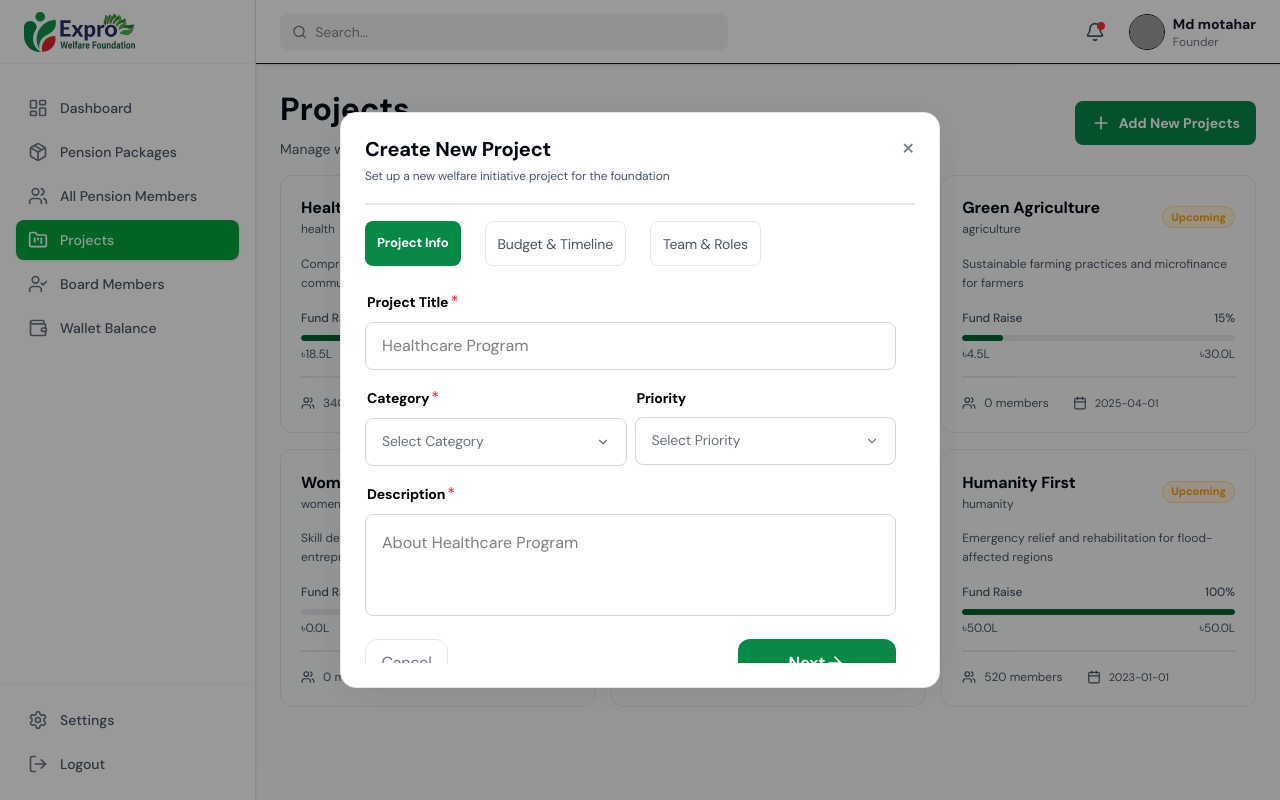
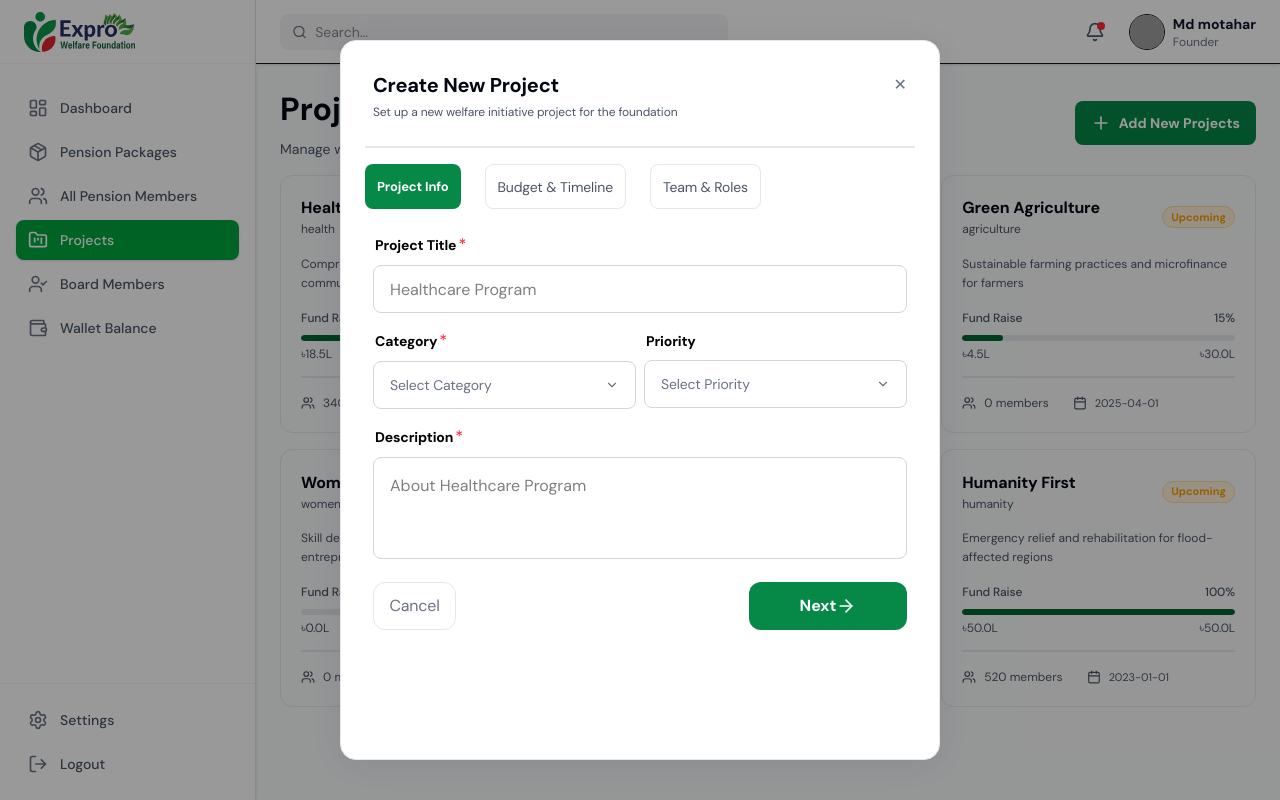
Before and after one commit to niduslab/Expro-Frontend, a Next.js app: page /admin/projects in a window 1280 px wide. Both pictures are taken after a click on the button "Add New Projects". Built offline with nearby package versions, Linux system fonts and the light colour scheme; grey boxes are pictures that could not be loaded; a web font is replaced by a local one.

Commit message:
fixed modal's height issue

```diff
--- a/app/(auth)/admin/projects/new-project-modal.tsx
+++ b/app/(auth)/admin/projects/new-project-modal.tsx
@@ -43,9 +43,9 @@ export default function NewProjectModal({
 
   return (
     <div className="fixed inset-0 z-50 flex items-center justify-center bg-black/40">
-      <div className="flex flex-col w-[600px] h-auto p-6 bg-white rounded-2xl border border-[#E5E7EB] shadow-[0px_4px_40px_0px_#00000014] text-black relative">
+      <div className="flex flex-col w-[600px] h-[90vh] p-6 bg-white rounded-2xl border border-[#E5E7EB] shadow-[0px_4px_40px_0px_#00000014] text-black relative">
         {/* Header */}
-        <div className="flex flex-col gap-[6px]">
+        <div className="p-2 flex flex-col gap-[6px] ">
           <div className="flex justify-between items-center">
             <p className="text-[#030712] font-semibold text-[20px] leading-[120%] tracking-[-0.01em]">
               Create New Project
@@ -100,7 +100,7 @@ export default function NewProjectModal({
           </div>
 
           {/* Content */}
-          <div className=" max-h-[60vh]">{renderTabContent()}</div>
+          <div className="flex-1 overflow-y-auto p-2">{renderTabContent()}</div>
         </div>
       </div>
     </div>
--- a/app/(auth)/admin/projects/project-budget-timeline.tsx
+++ b/app/(auth)/admin/projects/project-budget-timeline.tsx
@@ -13,7 +13,7 @@ export default function ProjectBudgetTimeline({
 }: NewProjectModalProps) {
   return (
     <>
-      <div className="flex flex-col relative top-[24px] w-[531px]  gap-[16px]">
+      <div className="flex flex-col relative pt-4 w-full gap-[16px]">
         <div className="flex gap-2 w-full">
           <div className="relative w-1/2">
             <div className="  justify-between w-full">
--- a/app/(auth)/admin/projects/project-info.tsx
+++ b/app/(auth)/admin/projects/project-info.tsx
@@ -16,7 +16,7 @@ export default function ProjectInfo({
 }: NewProjectModalProps) {
   return (
     <>
-      <div className="flex flex-col relative top-[24px] w-[531px]  gap-[16px]">
+      <div className="flex flex-col relative pt-4 gap-[16px]">
         <div className=" justify-between">
           <div className="pb-2">
             <span className="font-semibold text-[14px] leading-[150%] tracking-[-0.01em] p-0.5">
@@ -28,7 +28,7 @@ export default function ProjectInfo({
           </div>
 
           <input
-            className="w-[531px] h-[48px] gap-[129px] opacity-100 border border-[#D1D5DC] rounded-[8px] px-[16px] bg-[#FFFFFF]"
+            className="w-full h-[48px] gap-[129px] opacity-100 border border-[#D1D5DC] rounded-[8px] px-[16px] bg-[#FFFFFF]"
             placeholder="Healthcare Program"
           />
         </div>{" "}
@@ -76,7 +76,7 @@ export default function ProjectInfo({
           </div>
 
           <textarea
-            className="w-[531px] h-[102px] opacity-100 border border-[#D1D5DC] rounded-[8px] px-[16px] py-[16px] bg-[#FFFFFF] resize-none"
+            className=" w-full h-[102px] opacity-100 border border-[#D1D5DC] rounded-[8px] px-[16px] py-[16px] bg-[#FFFFFF] resize-none"
             placeholder="About Healthcare Program"
           />
         </div>{" "}
@@ -94,7 +94,7 @@ export default function ProjectInfo({
                 setActiveTab(tabs[currentIndex + 1]);
               }
             }}
-            className="bg-[#068847] h-[48px] w-[158px] rounded-xl  px-[16px] text-[#FFFFFF] flex items-center justify-center font-semibold text-[16px]"
+            className="bg-[#068847] h-[48px] w-[158px] rounded-xl px-[16px] text-[#FFFFFF] flex items-center justify-center font-semibold text-[16px]"
           >
             Next <ArrowRight className="h-5 w-5" />
           </button>
--- a/app/(auth)/admin/projects/project-teams-roles.tsx
+++ b/app/(auth)/admin/projects/project-teams-roles.tsx
@@ -12,7 +12,7 @@ export default function ProjectTeamsRoles({
 }: NewProjectModalProps) {
   return (
     <>
-      <div className="flex flex-col relative top-[24px] w-[531px]  gap-[16px]">
+      <div className="flex flex-col relative  w-full gap-[16px] pt-4">
         <div className="flex gap-2 w-full">
           <div className="relative w-1/2">
             <div className="  justify-between w-full">
```
